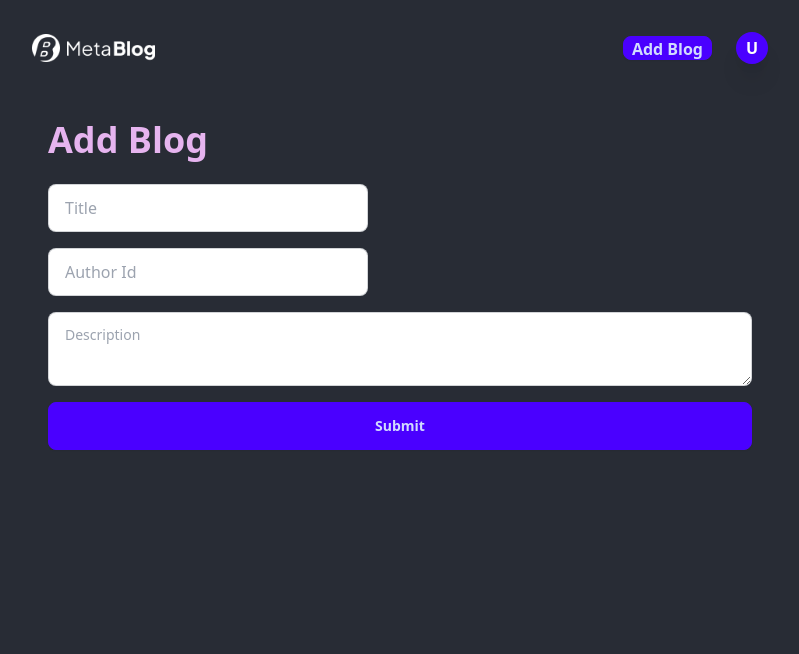
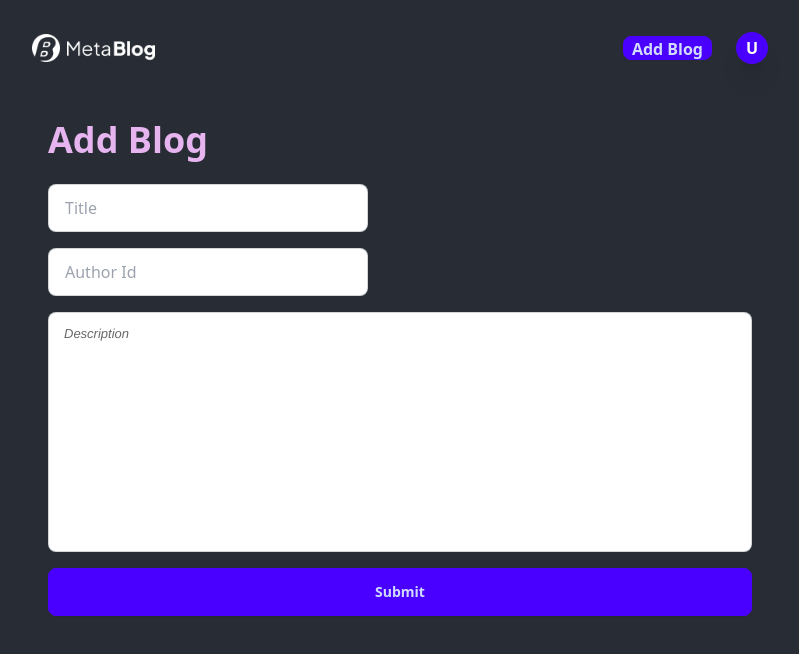
Before and after one commit to devAaus/task1, a React (Vite) app: page /add-blog in a window 1280 px wide. Shown: the top 654 px of the page, without its empty margins (240-1039 px from the left). Built offline with nearby package versions, Linux system fonts and the light colour scheme.

Commit message:
added react quill

```diff
--- a/package.json
+++ b/package.json
@@ -16,6 +16,7 @@
     "react-dom": "^18.2.0",
     "react-hot-toast": "^2.4.1",
     "react-icons": "^5.2.1",
+    "react-quill": "^2.0.0",
     "react-router-dom": "^6.23.1"
   },
   "devDependencies": {
--- a/src/components/cards/BlogCard.jsx
+++ b/src/components/cards/BlogCard.jsx
@@ -55,7 +55,7 @@ const BlogCard = ({ blog, isHome }) => {
                     </div>
 
                     <p className='text-base mt-1 ml-1 font-medium'>
-                        {blog.content.substring(0, 30)}....
+                        <div dangerouslySetInnerHTML={{ __html: blog.content.substring(0, 40) + '....' }} />
                     </p>
 
                 </article>
--- a/src/components/forms/BlogForm.jsx
+++ b/src/components/forms/BlogForm.jsx
@@ -1,6 +1,16 @@
 import React from 'react'
+import ReactQuill from 'react-quill';
+import 'react-quill/dist/quill.bubble.css'
 
-const BlogForm = ({ handleSubmit, title, setTitle, content, setContent, authorId, setAuthorId }) => {
+const BlogForm = ({
+    handleSubmit,
+    title,
+    setTitle,
+    content,
+    setContent,
+    authorId,
+    setAuthorId
+}) => {
 
     return (
 
@@ -35,13 +45,23 @@ const BlogForm = ({ handleSubmit, title, setTitle, content, setContent, authorId
                 className='input input-bordered w-full max-w-xs'
             />
 
-            <textarea
+            {/* <textarea
                 className="textarea textarea-bordered"
                 placeholder="Description"
                 name="content"
                 value={content}
                 onChange={(e) => setContent(e.target.value)}
-            ></textarea>
+            ></textarea> */}
+
+
+            <ReactQuill
+                theme="bubble"
+                value={content}
+                onChange={setContent}
+                placeholder='Description'
+                className='textarea textarea-bordered p-0 h-60'
+            />
+
 
             <button
                 type="submit"
--- a/src/pages/BlogDetail.jsx
+++ b/src/pages/BlogDetail.jsx
@@ -77,7 +77,7 @@ const BlogDetail = () => {
             </div>
 
             <p className='text-base leading-7 mt-6 ml-1 font-medium'>
-                {blog.content}
+                <div dangerouslySetInnerHTML={{ __html: blog.content }} />
             </p>
         </div>
     )
```
Also changed, not shown: src/pages/AddBlog.jsx (+9 -1 lines), 1 other file (tests, documents, lock files or other folders).
